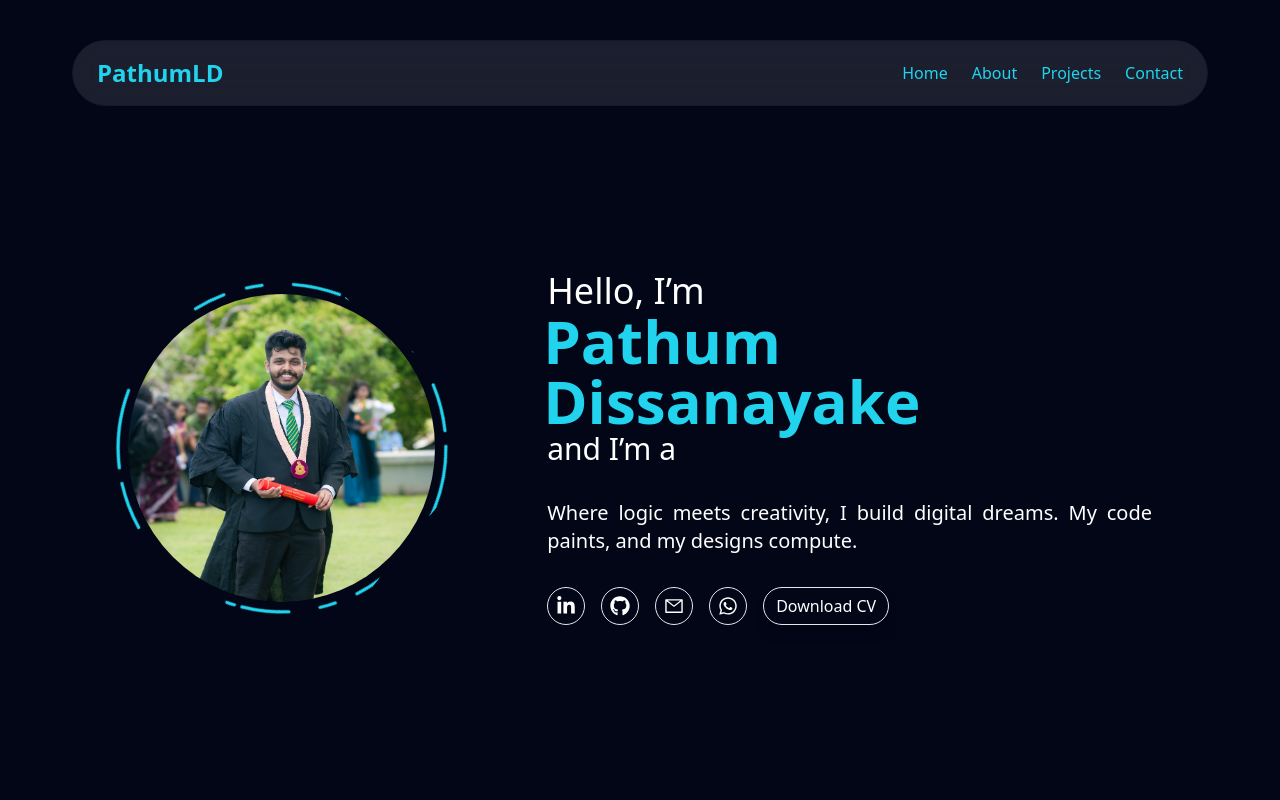
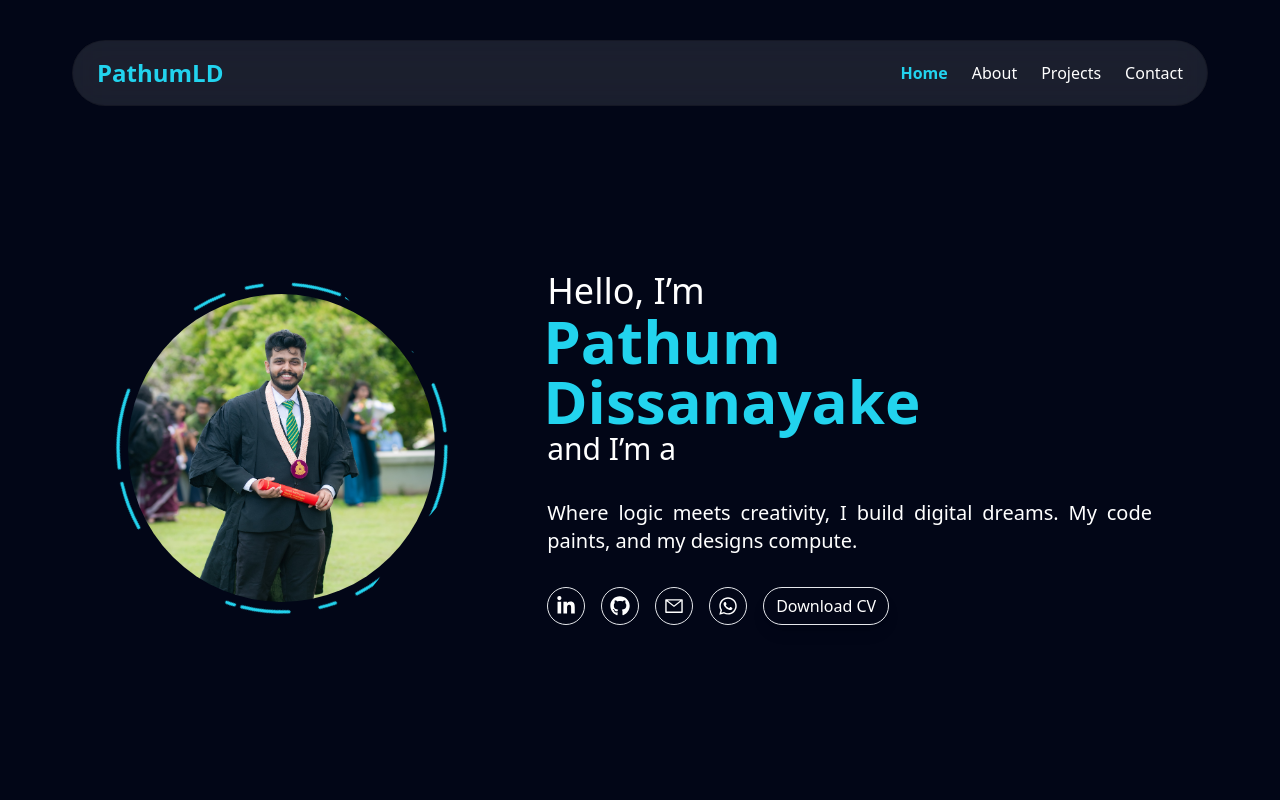
Before and after one commit to PathumLD/PathumLD-Portfolio, a React (Vite) app: page / in a window 1280 px wide. Shown: the top 800 px of the page. Built offline with nearby package versions, Linux system fonts and the light colour scheme.

Commit message:
Navbar active field updated

```diff
--- a/src/components/Navbar.jsx
+++ b/src/components/Navbar.jsx
@@ -1,4 +1,4 @@
-import { useState } from 'react';
+import { useState, useEffect } from 'react';
 import { memo } from 'react';
 import { useNavigate } from 'react-router-dom';
 import { HiOutlineBars3BottomRight } from "react-icons/hi2";
@@ -6,6 +6,7 @@ import { MdOutlineClose } from "react-icons/md";
 
 const Navbar = () => {
   const [isModalOpen, setIsModalOpen] = useState(false);
+  const [activeSection, setActiveSection] = useState('#home'); // Active section state
   const navigate = useNavigate();
 
   const toggleModal = () => {
@@ -16,8 +17,33 @@ const Navbar = () => {
     navigate('/');
   };
 
+  useEffect(() => {
+    const sections = document.querySelectorAll('section'); // Select all sections
+
+    const observer = new IntersectionObserver(
+      (entries) => {
+        entries.forEach((entry) => {
+          if (entry.isIntersecting) {
+            setActiveSection(`#${entry.target.id}`);
+          }
+        });
+      },
+      { threshold: 0.5 } // Trigger when 50% of the section is visible
+    );
+
+    sections.forEach((section) => {
+      observer.observe(section);
+    });
+
+    return () => {
+      sections.forEach((section) => {
+        observer.unobserve(section);
+      });
+    };
+  }, []);
+
   return (
-    <nav className='container  items-center justify-center  md:mx-auto  max-w-lg sm:max-w-xl md:max-w-3xl lg:max-w-5xl xl:max-w-6xl'>
+    <nav className='container items-center justify-center md:mx-auto max-w-lg sm:max-w-xl md:max-w-3xl lg:max-w-5xl xl:max-w-6xl'>
       <div className='bg-white bg-opacity-10 backdrop-filter backdrop-blur-lg border border-black border-opacity-20 rounded-full mx-2'>
         <div className='py-4 mx-auto'>
           <div className='flex justify-between items-center mx-6'>
@@ -29,7 +55,7 @@ const Navbar = () => {
             <div className='sm:hidden'>
               <button
                 onClick={toggleModal}
-                className='inline-flex items-center justify-center p-2 rounded-md text-cyan-400 hover:text-cyan-600'
+                className='inline-flex items-center justify-center p-2 rounded-md text-white hover:text-cyan-400'
                 aria-controls='mobile-menu'
                 aria-expanded='false'
               >
@@ -46,22 +72,42 @@ const Navbar = () => {
               <div className='flex space-x-4'>
                 <ul className='flex justify-end gap-6'>
                   <li>
-                    <a href='#home' className='text-cyan-400 underline-animation'>
+                    <a
+                      href='#home'
+                      className={`underline-animation ${
+                        activeSection === '#home' ? 'text-cyan-400 font-semibold' : 'text-white'
+                      }`}
+                    >
                       Home
                     </a>
                   </li>
                   <li>
-                    <a href='#about' className='text-cyan-400 underline-animation'>
+                    <a
+                      href='#about'
+                      className={`underline-animation ${
+                        activeSection === '#about' ? 'text-cyan-400 font-semibold' : 'text-white'
+                      }`}
+                    >
                       About
                     </a>
                   </li>
                   <li>
-                    <a href='#projects' className='text-cyan-400 underline-animation'>
+                    <a
+                      href='#projects'
+                      className={`underline-animation ${
+                        activeSection === '#projects' ? 'text-cyan-400 font-semibold' : 'text-white'
+                      }`}
+                    >
                       Projects
                     </a>
                   </li>
                   <li>
-                    <a href='#contact' className='text-cyan-400 underline-animation'>
+                    <a
+                      href='#contact'
+                      className={`underline-animation ${
+                        activeSection === '#contact' ? 'text-cyan-400 font-semibold' : 'text-white'
+                      }`}
+                    >
                       Contact
                     </a>
                   </li>
@@ -75,19 +121,39 @@ const Navbar = () => {
       {/* Mobile menu */}
       {isModalOpen && (
         <div className='sm:hidden' id='mobile-menu'>
-          <div className=' bg-black bg-opacity-20 backdrop-filter backdrop-blur-xl rounded-3xl z-50 h-72 mt-4'>
+          <div className='bg-black bg-opacity-20 backdrop-filter backdrop-blur-xl rounded-3xl z-50 h-72 mt-4'>
             <div className='px-2 pt-2 pb-3 text-center'>
               <div className='flex flex-col items-center space-y-4 mt-8 justify-center'>
-                <a href='#home' className='block px-3 py-2 rounded-md text-base font-medium text-cyan-400 hover:text-cyan-300 underline-animation'>
+                <a
+                  href='#home'
+                  className={`block px-3 py-2 rounded-md text-base font-medium underline-animation ${
+                    activeSection === '#home' ? 'text-white' : 'text-white'
+                  }`}
+                >
                   Home
                 </a>
-                <a href='#about' className='block px-3 py-2 rounded-md text-base font-medium text-cyan-400 hover:text-cyan-300 underline-animation'>
+                <a
+                  href='#about'
+                  className={`block px-3 py-2 rounded-md text-base font-medium underline-animation ${
+                    activeSection === '#about' ? 'text-cyan-400' : 'text-white'
+                  }`}
+                >
                   About
                 </a>
-                <a href='#projects' className='block px-3 py-2 rounded-md text-base font-medium text-cyan-400 hover:text-cyan-300 underline-animation'>
+                <a
+                  href='#projects'
+                  className={`block px-3 py-2 rounded-md text-base font-medium underline-animation ${
+                    activeSection === '#projects' ? 'text-cyan-400' : 'text-white'
+                  }`}
+                >
                   Projects
                 </a>
-                <a href='#contact' className='block px-3 py-2 rounded-md text-base font-medium text-cyan-400 hover:text-cyan-300 underline-animation'>
+                <a
+                  href='#contact'
+                  className={`block px-3 py-2 rounded-md text-base font-medium underline-animation ${
+                    activeSection === '#contact' ? 'text-cyan-400' : 'text-white'
+                  }`}
+                >
                   Contact
                 </a>
               </div>
--- a/src/pages/About.jsx
+++ b/src/pages/About.jsx
@@ -22,7 +22,7 @@ const About = () => {
 
   return (
     <>
-      <div className="h-screen bg-slate-900 -z-20 flex flex-col items-center justify-start p-4">
+      <section id='about' className="h-screen bg-slate-900 -z-20 flex flex-col items-center justify-start p-4">
         {/* Sticky buttons at the top */}
         <div className="sticky top-10 z-10   w-full py-4 flex justify-center">
           <div className="flex my-8">
@@ -60,7 +60,7 @@ const About = () => {
         >
           {renderSection()}
         </div>
-      </div>
+      </section>
     </>
   );
 }
```
